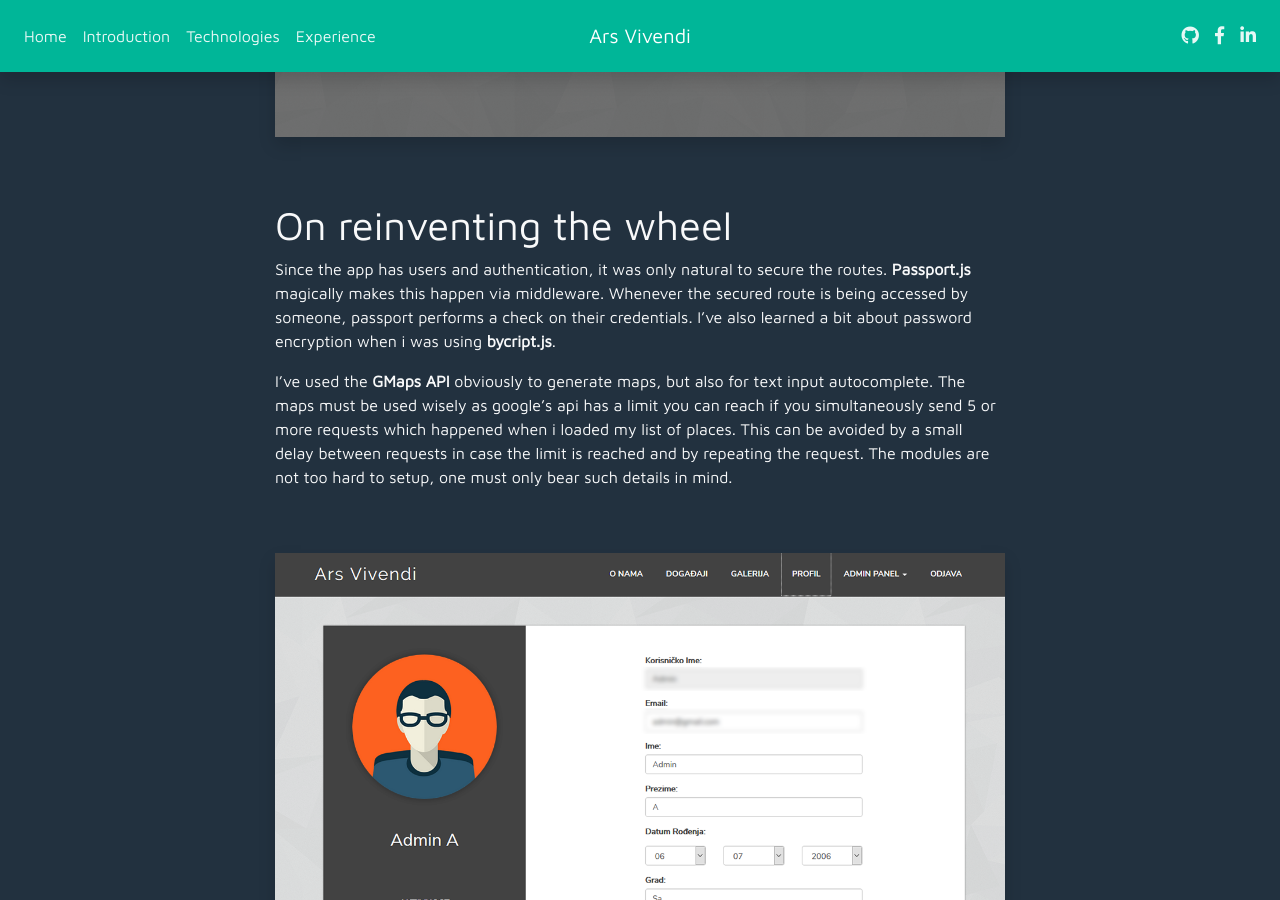
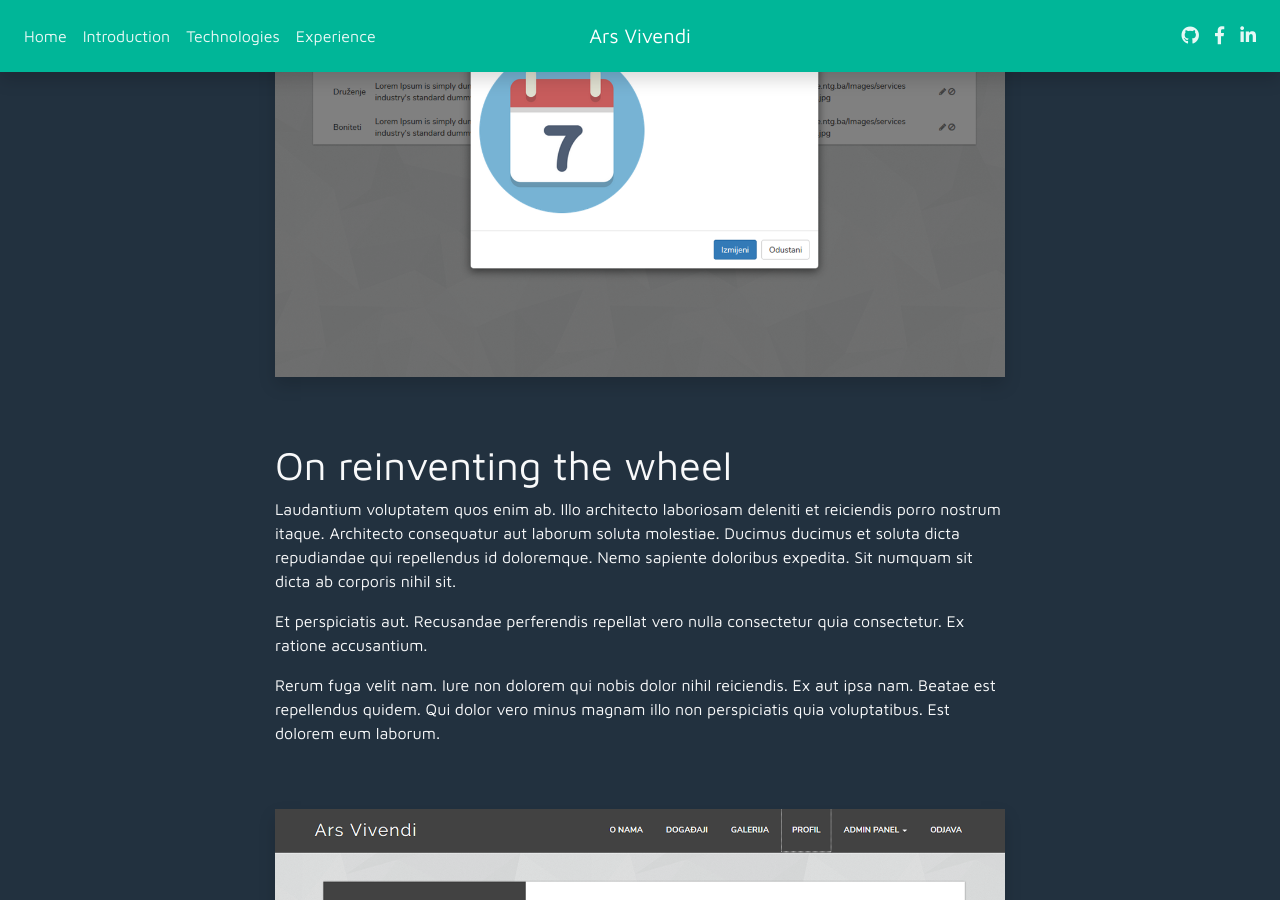
Before and after one commit to FerhatAvdic/ferhatavdic.github.io, a Jekyll site: the page built from portfolio-items/ars-vivendi.md, in a window 1280 px wide and 900 px high, scrolled down 4661 px. Built offline with Jekyll 4.4.1, drawn with Linux system fonts in a browser that asks for light colours; nearby versions of some CDN libraries; some web fonts are replaced; comment, search, counter and statistics services are not loaded; some of the changed text lies outside the part shown.

Commit message:
lorem md

```diff
--- a/portfolio-items/ars-vivendi.md
+++ b/portfolio-items/ars-vivendi.md
@@ -9,7 +9,11 @@
 <div id="introduction" class="anchor"></div>
 # Ars Vivendi
 
-A Trip Advisor inspired university project. We had to build a simple crud app using mean stack, but since i was already long into it, i wanted to try out something new and build something meaningful. The idea was to use Gmaps API from within angularjs and explore how it all works. The app includes user signup, authentication, various crud modules like places to go, suggestions and reviews. To have things under control, i've built an admin panel to approve suggestions and manage places. The project was fun and exciting as i strived to write code as dry,clean and structured as i possibly can.
+Et id reiciendis similique quaerat eum. Molestias vel et iusto modi sint velit. Est deleniti cupiditate hic qui occaecati. Sapiente eaque explicabo illum asperiores sed aut nisi enim. Aut aspernatur consequuntur sit. Rerum in esse.
+
+Eum sit praesentium ipsa repudiandae perferendis libero placeat ipsa. Inventore laborum placeat consectetur. Neque minus reiciendis quidem quasi voluptas quod reiciendis adipisci iusto. Sed rerum sunt. Ipsa qui perferendis totam.
+
+Non excepturi facere voluptas necessitatibus tenetur voluptatem corporis. Beatae est sit cumque. Ut repellat voluptas et suscipit dicta.
 
 <img src="../images/ars-vivendi/av-upcoming.png" class="img-fluid shadow mt-5">
 <img src="../images/ars-vivendi/av-events.png" class="img-fluid shadow mt-5 mb-5">
@@ -17,7 +21,11 @@ A Trip Advisor inspired university project. We had to build a simple crud app us
 <div id="technologies" class="anchor"></div>
 # AngularJS + .Net Core
 
-Having javascript everywhere is so good its ridiculous. The code is same everywhere, only the things you work with change. From the **mongoDB** schemas to the **express** routes it all just connects so easily. **Angular's** out of the box solutions are great and work just the way you need them. The advantage of using javascript on both ends is that you don't need to reset your mind every time you go and work on the other end. Doing it all solo is easier this way.
+Perspiciatis adipisci molestiae quam qui a. Eum vel aut animi. Officiis ut veniam sit sapiente accusantium.
+
+Est assumenda itaque doloremque consectetur culpa similique. Nam ex ea dolores. Et ea exercitationem quidem blanditiis voluptatem quod quaerat ea.
+
+Placeat laudantium odio vitae quis est sint. Eos enim corporis voluptatem voluptas voluptatum et cupiditate ut. Quasi quia sed est voluptatum aperiam doloribus.
 
 ## <i class="devicon-angularjs-plain"></i> <i class="devicon-csharp-plain"></i>
 
@@ -26,7 +34,11 @@ Having javascript everywhere is so good its ridiculous. The code is same everywh
 
 # Angular-ui-bootstrap
 
-A css framework made entirely for AngularJS. Based on googles material design, the framework offers a very exhaustive list of angular directives you can utilize to quickly generate layouts and elements. Every directive is customizable to fit your needs. The grid system was a bit unpredictable as the newer flexbox approach has its own set of rules to be followed. Cards, floating buttons, moving input labels, menu toolbars - right out of the box.
+Voluptate vero praesentium unde. Expedita sunt laudantium autem ipsa nemo fuga reprehenderit quia. Sunt ea omnis culpa qui iste. Asperiores reprehenderit molestias alias eum perferendis enim voluptatibus.
+
+Laboriosam blanditiis minima hic ea ad nihil minus praesentium. Omnis voluptatem unde aut et. Eaque labore sit voluptas voluptatum perferendis ut sequi. Quae et fugiat officiis. Saepe tenetur quae neque non itaque velit ratione.
+
+Saepe est dolorem voluptatem. Similique suscipit tempora vitae. Quam commodi vel rerum est molestias fuga praesentium et atque.
 
 <img src="../images/ars-vivendi/av-users.png" class="img-fluid shadow mt-5">
 <img src="../images/ars-vivendi/av-email.png" class="img-fluid shadow mt-5">
@@ -35,8 +47,10 @@ A css framework made entirely for AngularJS. Based on googles material design, t
 <div id="experience" class="anchor"></div>
 # On reinventing the wheel
 
-Since the app has users and authentication, it was only natural to secure the routes. **Passport.js** magically makes this happen via middleware. Whenever the secured route is being accessed by someone, passport performs a check on their credentials. I've also learned a bit about password encryption when i was using **bycript.js**.
+Laudantium voluptatem quos enim ab. Illo architecto laboriosam deleniti et reiciendis porro nostrum itaque. Architecto consequatur aut laborum soluta molestiae. Ducimus ducimus et soluta dicta repudiandae qui repellendus id doloremque. Nemo sapiente doloribus expedita. Sit numquam sit dicta ab corporis nihil sit.
 
-I've used the **GMaps API** obviously to generate maps, but also for text input autocomplete. The maps must be used wisely as google's api has a limit you can reach if you simultaneously send 5 or more requests which happened when i loaded my list of places. This can be avoided by a small delay between requests in case the limit is reached and by repeating the request. The modules are not too hard to setup, one must only bear such details in mind.
+Et perspiciatis aut. Recusandae perferendis repellat vero nulla consectetur quia consectetur. Ex ratione accusantium.
+
+Rerum fuga velit nam. Iure non dolorem qui nobis dolor nihil reiciendis. Ex aut ipsa nam. Beatae est repellendus quidem. Qui dolor vero minus magnam illo non perspiciatis quia voluptatibus. Est dolorem eum laborum.
 
 <img src="../images/ars-vivendi/av-profile.png" class="img-fluid shadow mt-5">
```
Also changed, not shown: portfolio-items/bso.md (+2 -2 lines).
